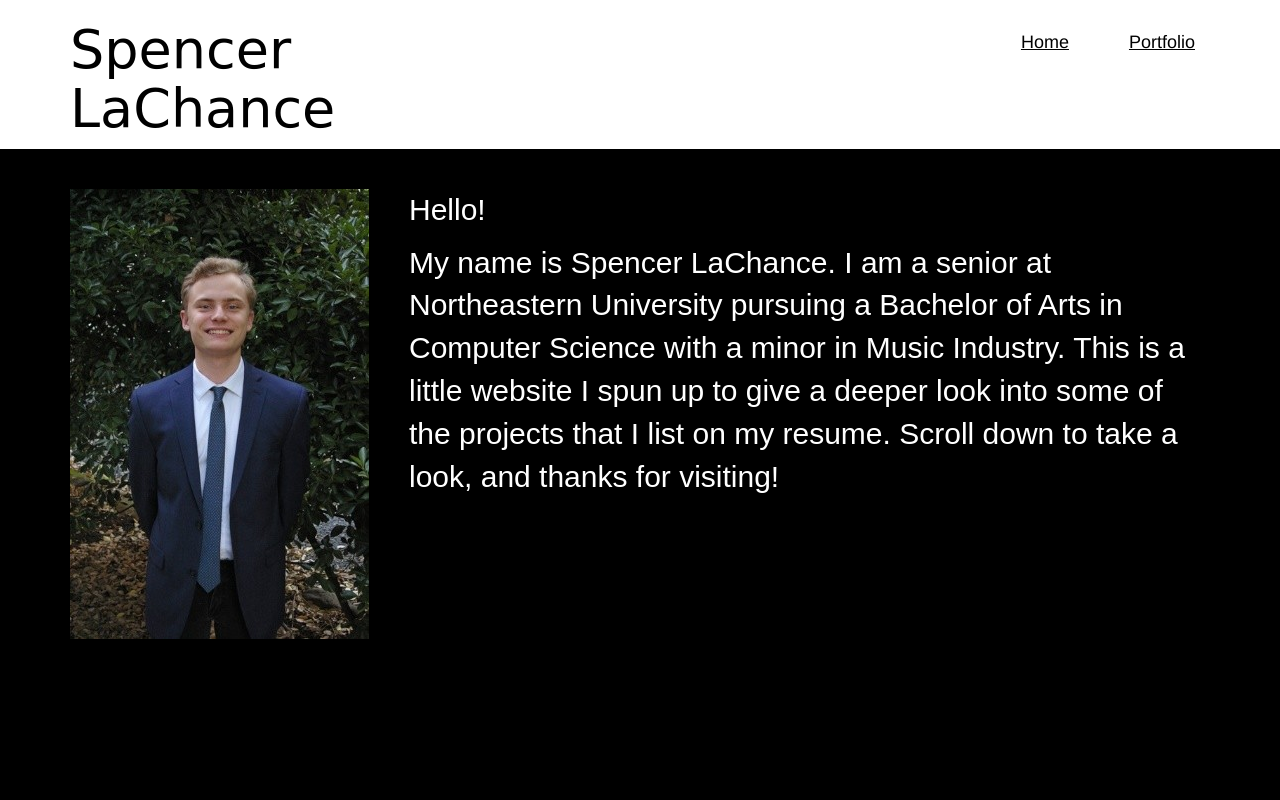
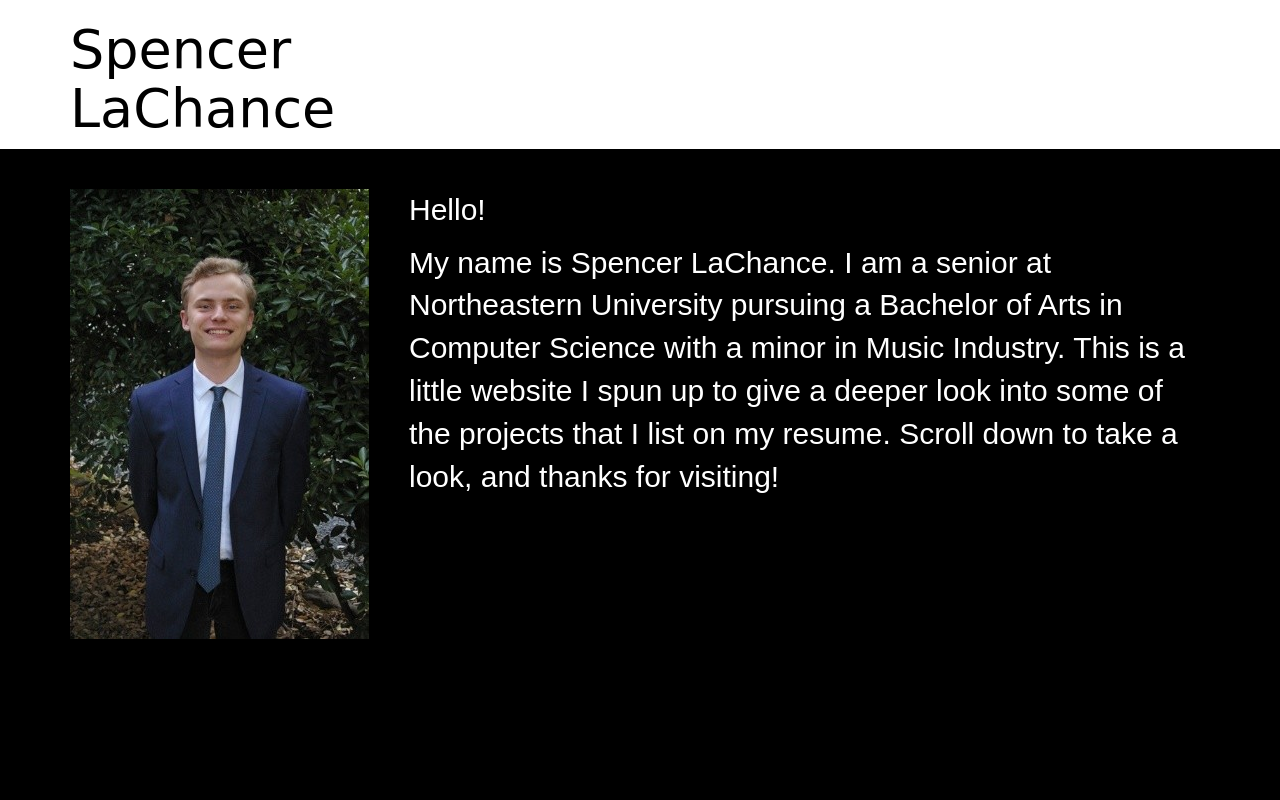
Before and after one commit to spencerlachance/spencerlachance.github.io, a plain HTML site: page index.html in a window 1280 px wide. Shown: the top 800 px of the page. Drawn offline with nearby package versions, Linux system fonts and the light colour scheme; a web font is replaced by a local one.

Commit message:
Header simplification

```diff
--- a/header.html
+++ b/header.html
@@ -1,9 +1,7 @@
 <header class="container">
 	<div class="row">
-		<h1 class="col-sm-4 title">Spencer LaChance</h1>
-		<nav>
-			<a href="index.html">Home</a>
-			<a href="index.html#portfolio">Portfolio</a>
-		</nav>
+		<a href="index.html">
+			<h1 class="col-sm-4 title">Spencer LaChance</h1>
+		</a>
 	</div>
 </header>
```
